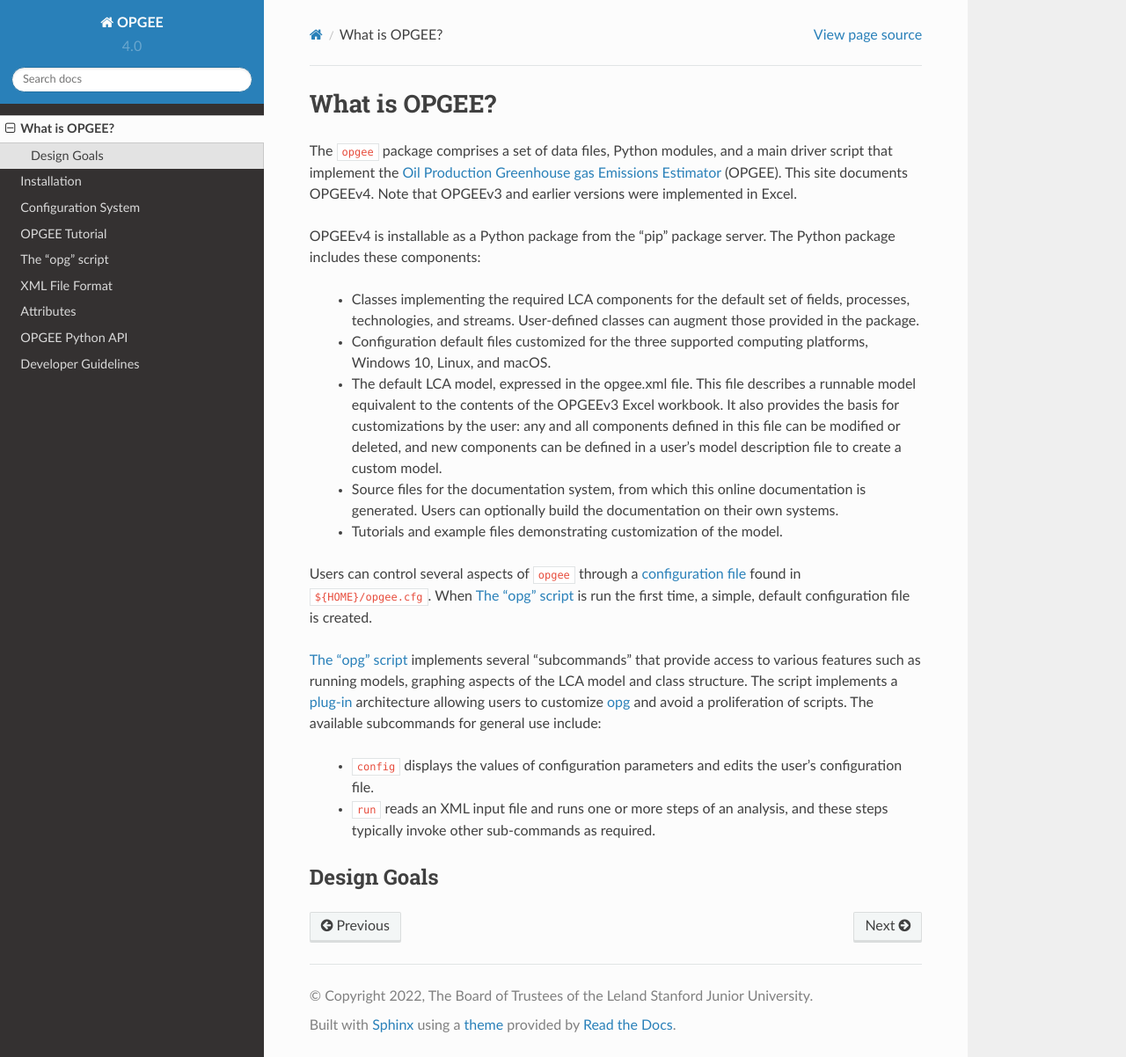
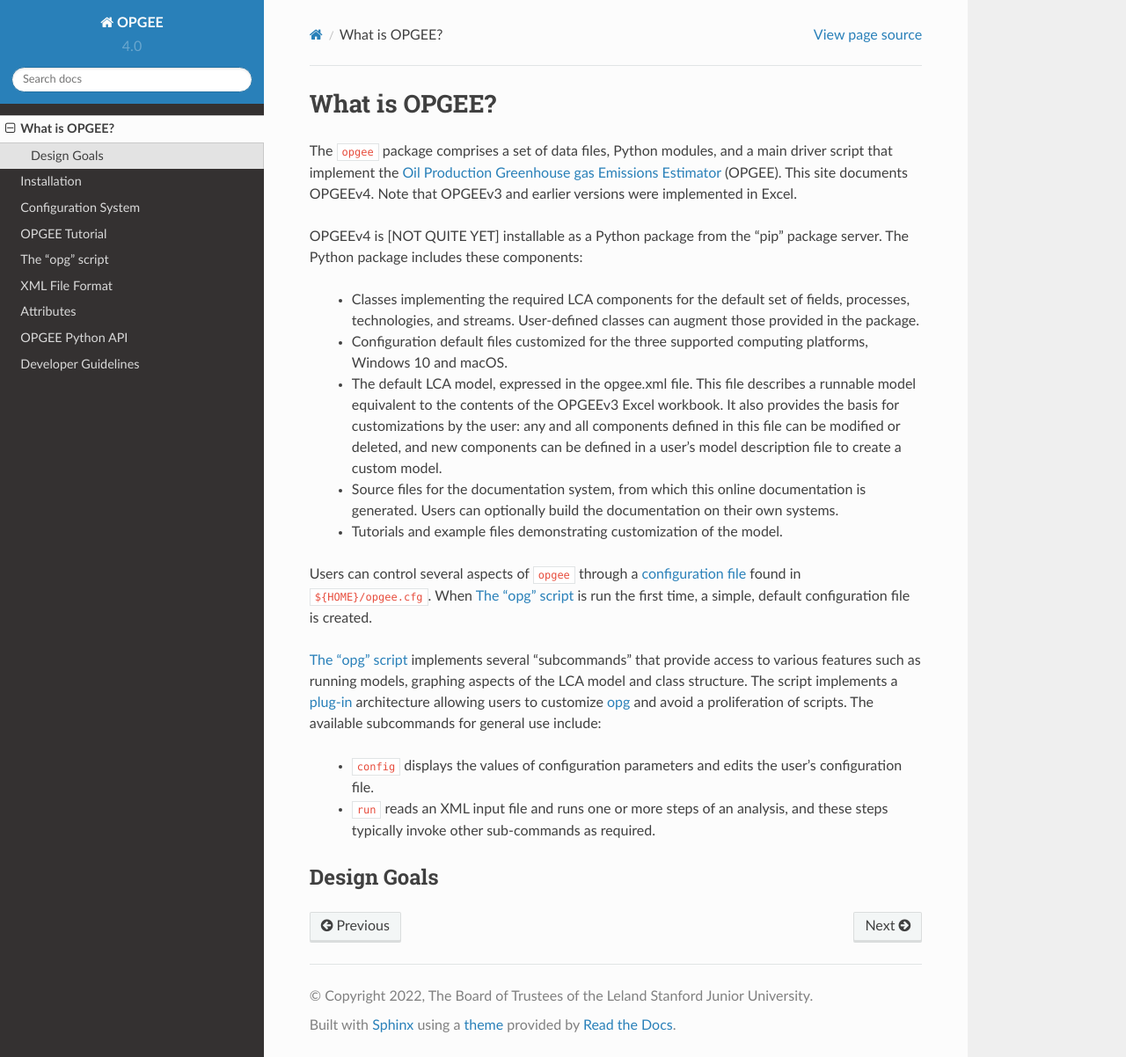
Before and after one commit to msmasnadi/OPGEEv4, a Sphinx documentation site: the page built from docs/source/intro.rst, in a window 1280 px wide and 1202 px high. Shown: the whole window at 88% size. Built offline with Sphinx 7.4.7 and the Read the Docs theme 2.0.0, drawn with Linux system fonts in a browser that asks for light colours.

Commit message:
Update intro doc

```diff
--- a/docs/source/intro.rst
+++ b/docs/source/intro.rst
@@ -5,7 +5,7 @@ The ``opgee`` package comprises a set of data files, Python modules, and a main
 implement the `Oil Production Greenhouse gas Emissions Estimator <https://eao.stanford.edu/research-areas/opgee>`_ (OPGEE).
 This site documents OPGEEv4. Note that OPGEEv3 and earlier versions were implemented in Excel.
 
-OPGEEv4 is installable as a Python package from the “pip” package server. The Python
+OPGEEv4 is [NOT QUITE YET] installable as a Python package from the “pip” package server. The Python
 package includes these components:
 
     * Classes implementing the required LCA components for the default set of fields,
@@ -13,7 +13,7 @@ package includes these components:
       in the package.
 
     * Configuration default files customized for the three supported computing platforms,
-      Windows 10, Linux, and macOS.
+      Windows 10 and macOS.
 
     * The default LCA model, expressed in the opgee.xml file. This file describes a runnable
       model equivalent to the contents of the OPGEEv3 Excel workbook. It also provides the
```
